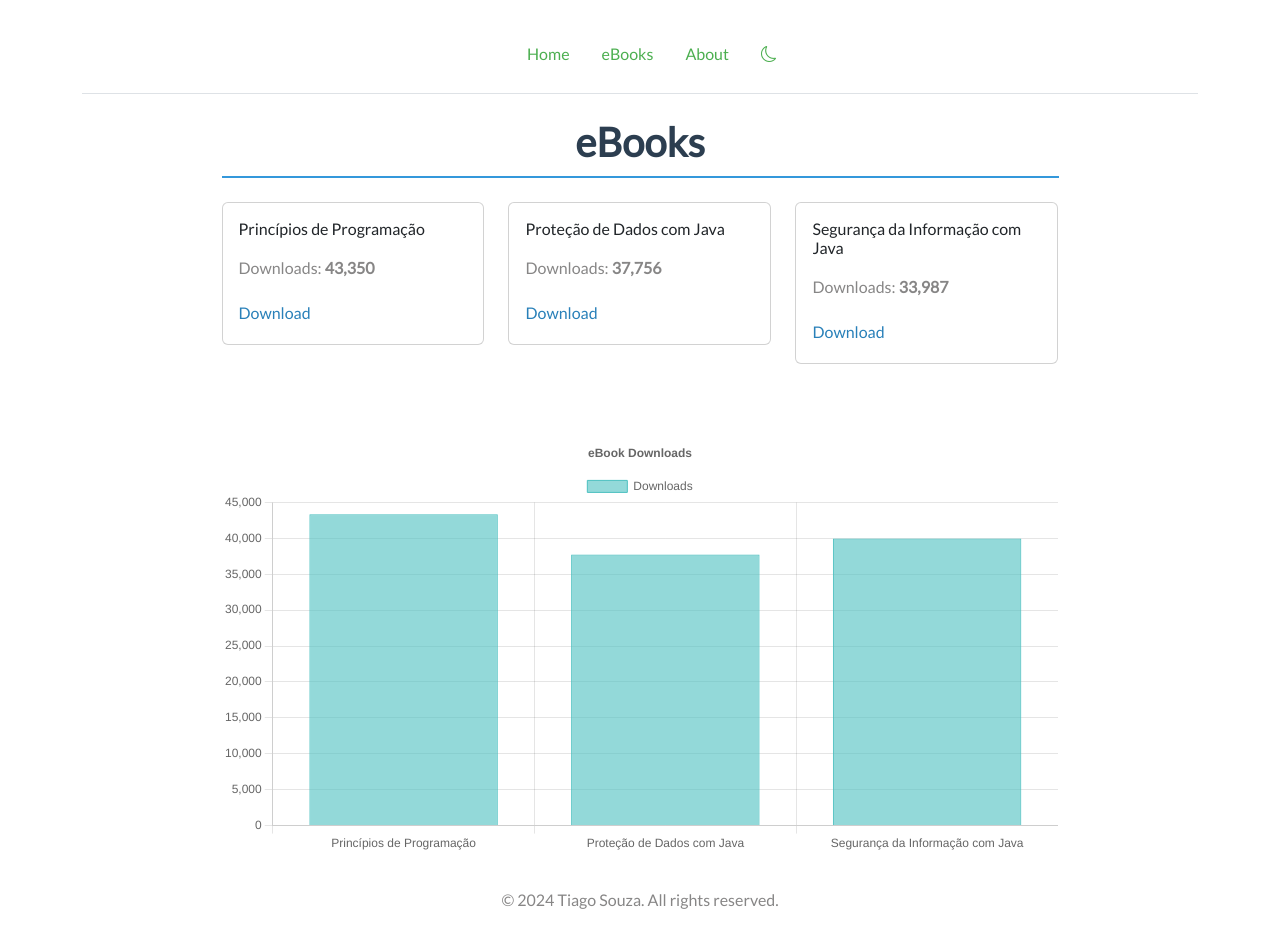
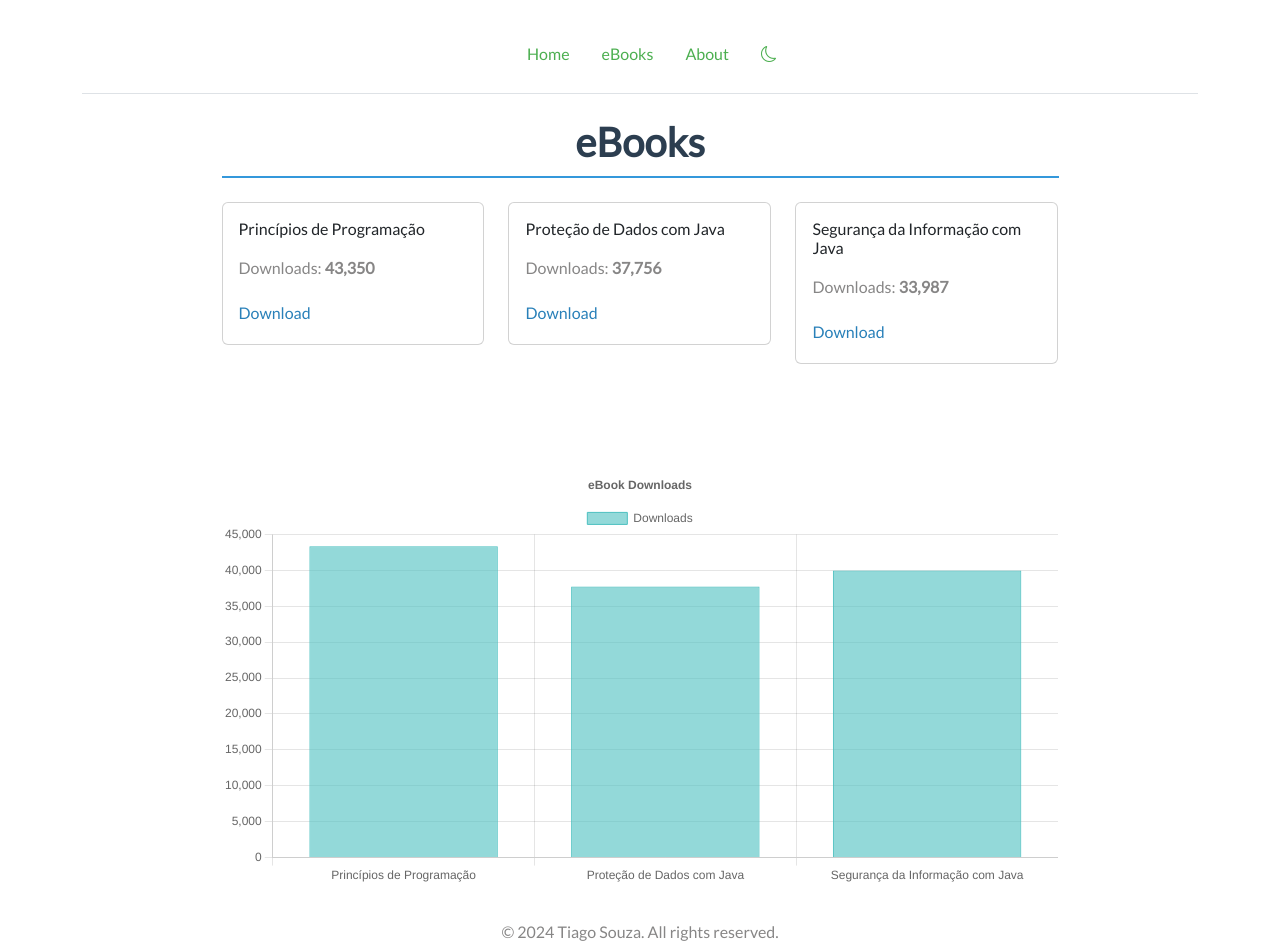
Before and after one commit to metiago/metiago.github.io, a Next.js app: page /ebooks in a window 1280 px wide. Shown: the top 952 px of the page. Built offline with nearby package versions, Linux system fonts and the light colour scheme.

Commit message:
adding margin top to chart

```diff
--- a/app/ebooks/page.js
+++ b/app/ebooks/page.js
@@ -55,7 +55,7 @@ export default function Ebook() {
               </div>
             </div>
 
-            <div className="mt-5">
+            <div style={{'marginTop': '5em'}}>
               <BarChart/>
             </div>
           </div>
```
